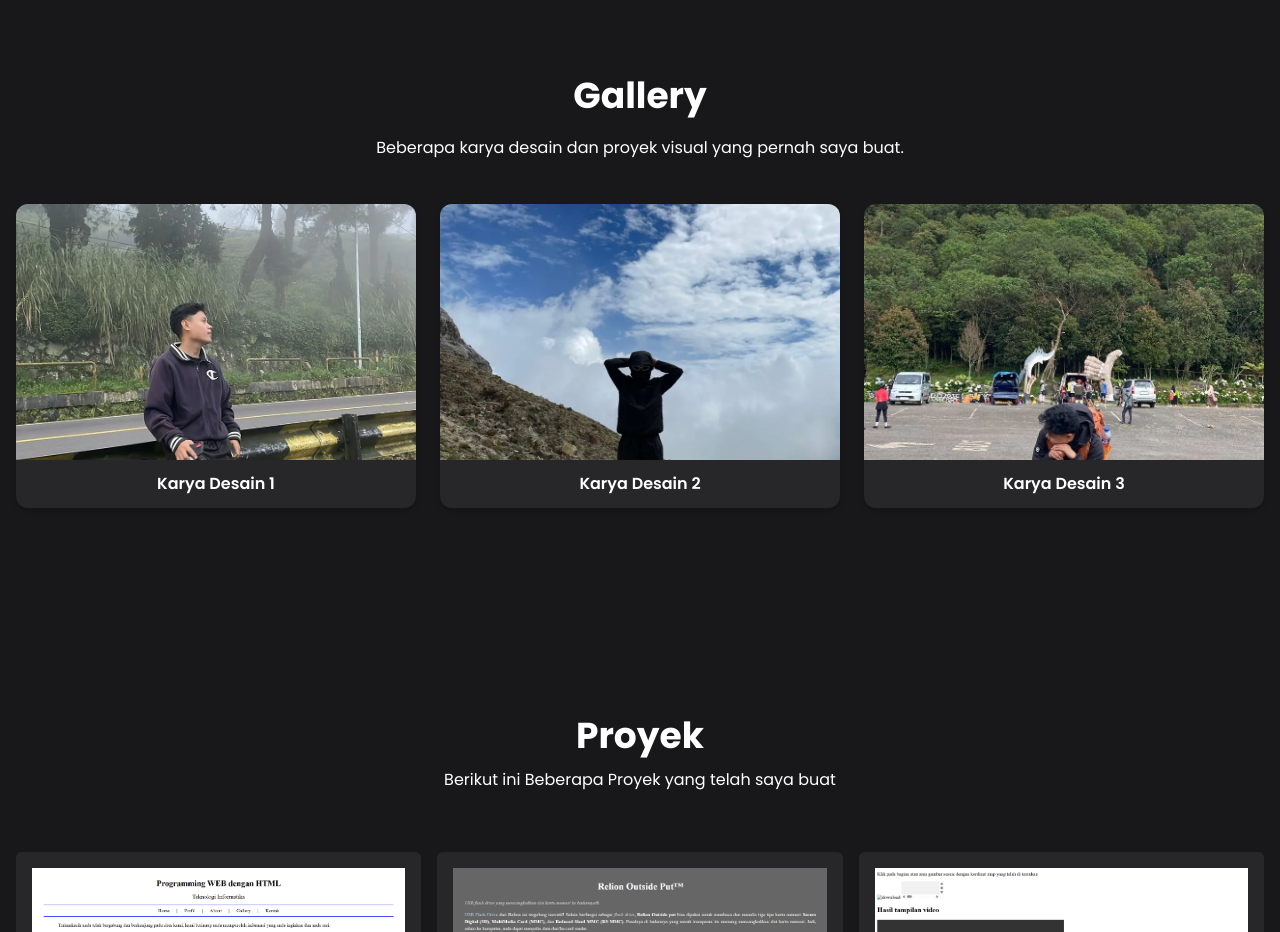
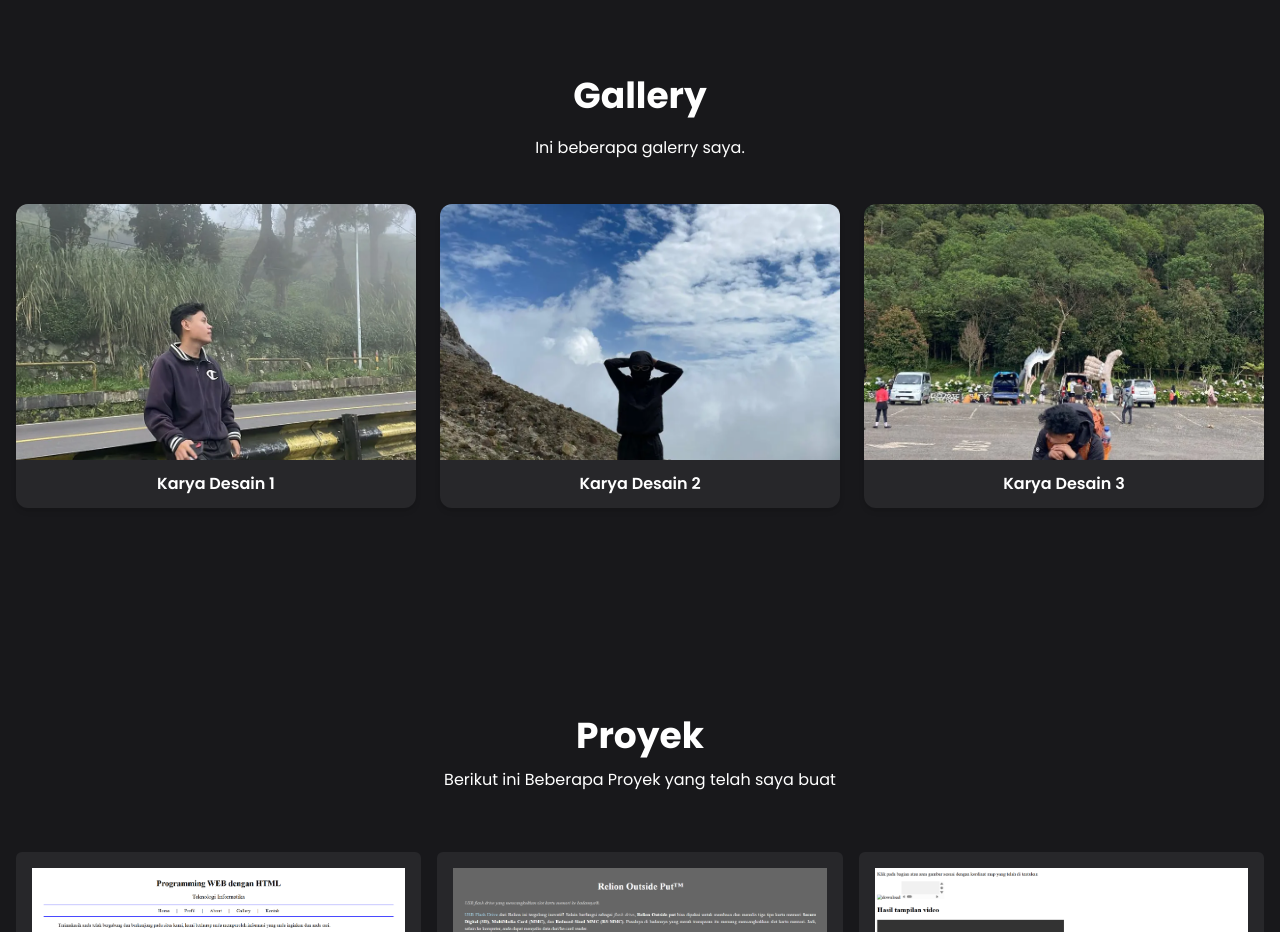
Before and after one commit to zackychaerul/portofolio2, a React (Vite) app: page / in a window 1280 px wide. Shown: the part 1840-2772 px from the top of the page. Built offline with nearby package versions, Linux system fonts and the light colour scheme.

Commit message:
perbaikan path gambar gallery

```diff
--- a/src/App.jsx
+++ b/src/App.jsx
@@ -157,7 +157,7 @@ function App() {
           data-aos-delay="300"
           data-aos-once="true"
         >
-          Beberapa karya desain dan proyek visual yang pernah saya buat.
+          Ini beberapa galerry saya.
         </p>
         <div className="gallery-box grid lg:grid-cols-3 sm:grid-cols-2 grid-cols-1 gap-6">
           {listGallery.map((item) => (
--- a/vite.config.js
+++ b/vite.config.js
@@ -2,8 +2,7 @@ import { defineConfig } from "vite";
 import react from "@vitejs/plugin-react";
 import tailwindcss from "@tailwindcss/vite";
 
-// https://vite.dev/config/
 export default defineConfig({
   plugins: [react(), tailwindcss()],
-  base: "/portofolio2/", // ✅ tambahkan baris ini
+  base: "/portofolio2/", // ✅ penting untuk GitHub Pages
 });
```
Also changed, not shown: 1 other file (tests, documents, lock files or other folders).
